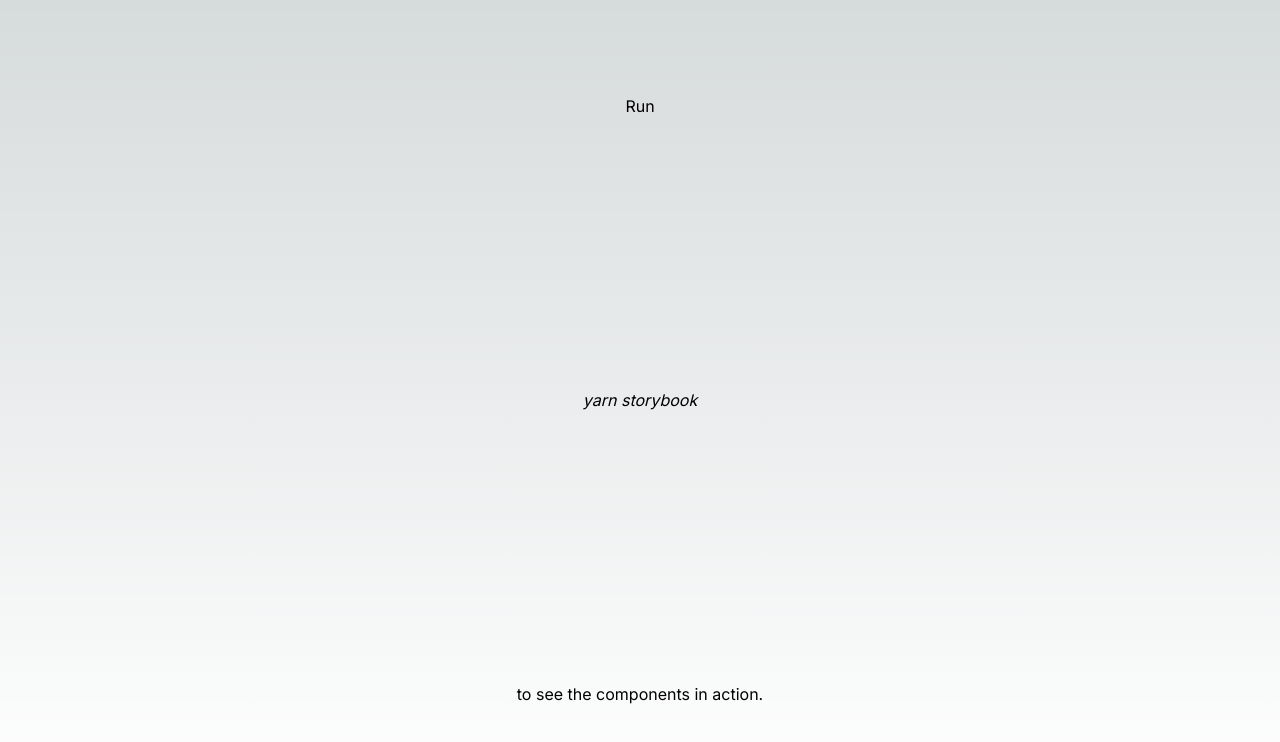
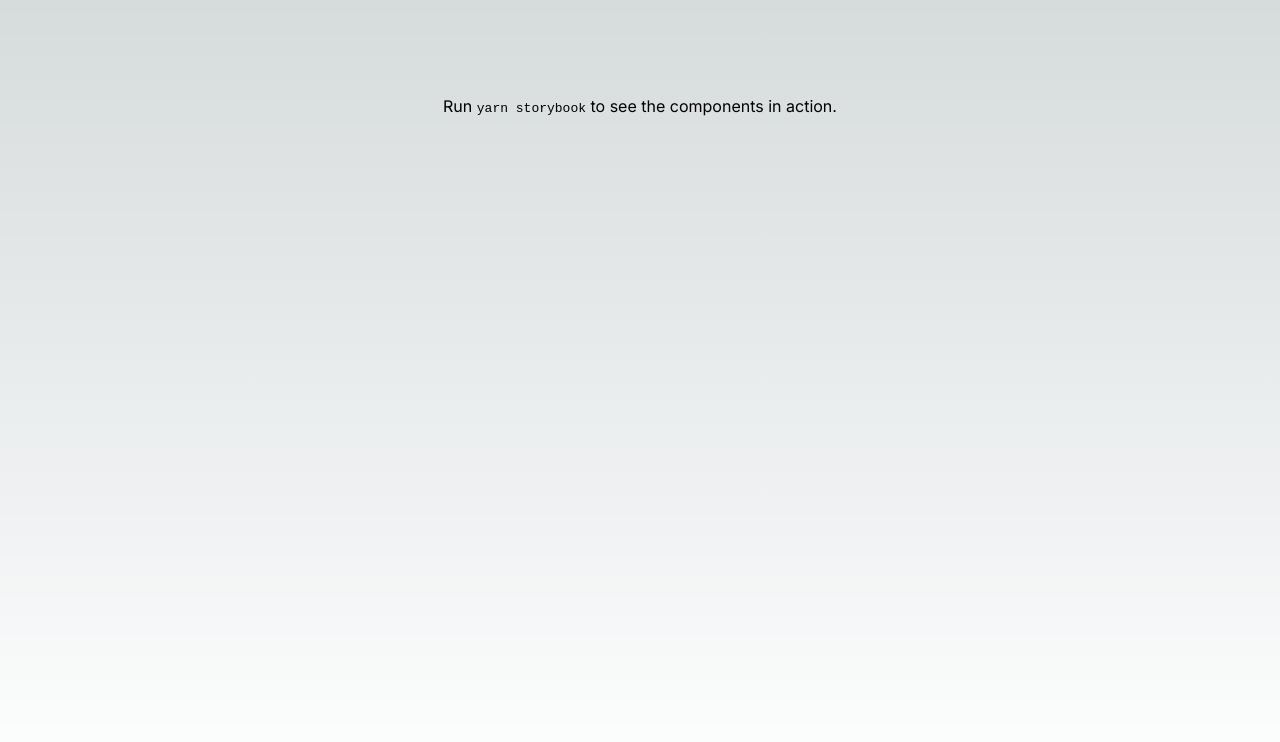
Before and after one commit to jo-inge-arnes/react-temp, a Next.js app: page / in a window 1280 px wide. Shown: the top 742 px of the page. Built offline with nearby package versions, Linux system fonts and the light colour scheme.

Commit message:
index-page updated

```diff
--- a/src/pages/index.tsx
+++ b/src/pages/index.tsx
@@ -15,7 +15,7 @@ export default function Home() {
         <link rel="icon" href="/favicon.ico" />
       </Head>
       <main className={`${styles.main} ${inter.className}`}>
-        Run <i>yarn storybook</i> to see the components in action.
+        <div>Run <code>yarn storybook</code> to see the components in action.</div>
       </main>
     </>
   );
```
